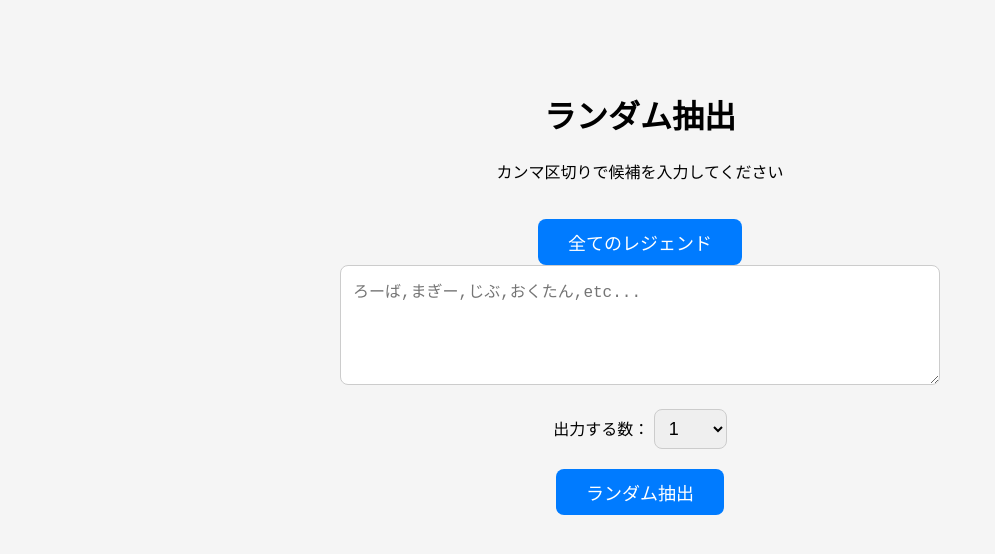
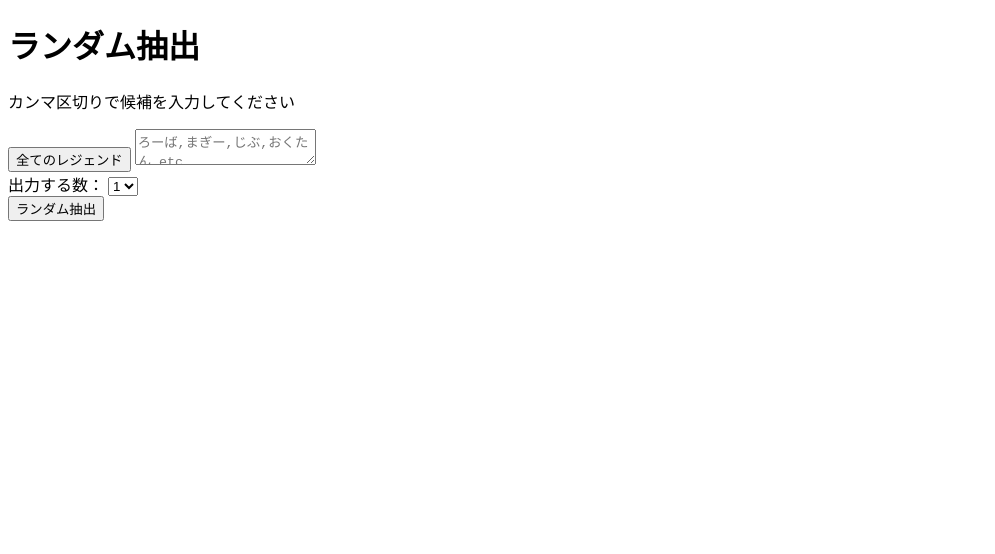
Before and after one commit to ajinoCan2Me/LegendPick, a plain HTML site: page index.html in a window 1280 px wide. Shown: the whole page, without its empty margins (0-995 px from the left). Drawn offline with Linux system fonts and the light colour scheme.

Commit message:
index.html を更新

```diff
--- a/index.html
+++ b/index.html
@@ -6,67 +6,7 @@
 
   <title>レジェンドランダム抽出</title>
 
-  <style>
-    body {
-      font-family: sans-serif;
-      max-width: 600px;
-      margin: 50px auto;
-      padding: 20px;
-      text-align: center;
-      background: #f5f5f5;
-    }
 
-    textarea {
-      width: 100%;
-      height: 120px;
-      padding: 12px;
-      box-sizing: border-box;
-      font-size: 16px;
-      border: 1px solid #ccc;
-      border-radius: 8px;
-      resize: vertical;
-    }
-
-    .count-area {
-      margin-top: 20px;
-    }
-
-    select {
-      padding: 8px 30px 8px 10px;
-      font-size: 18px;
-      border-radius: 8px;
-      border: 1px solid #ccc;
-    }
-
-    button {
-      margin-top: 20px;
-      padding: 10px 30px;
-      font-size: 18px;
-      cursor: pointer;
-      border: none;
-      border-radius: 8px;
-      color: white;
-      background: #007bff;
-    }
-
-    button:hover {
-      background: #0056b3;
-    }
-
-    #results {
-      margin-top: 30px;
-    }
-
-    .result {
-      margin: 10px 0;
-      padding: 20px;
-      background: white;
-      border: 2px solid #007bff;
-      border-radius: 10px;
-      font-size: 28px;
-      font-weight: bold;
-    }
-  </style>
 </head>
 
 <body>
```
